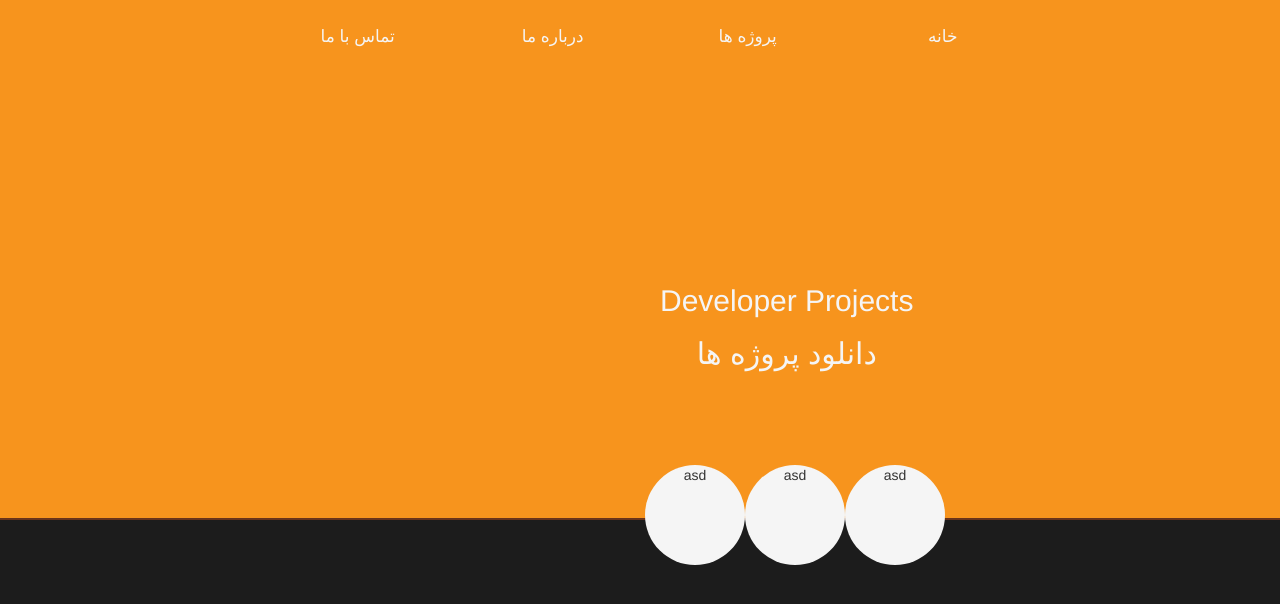
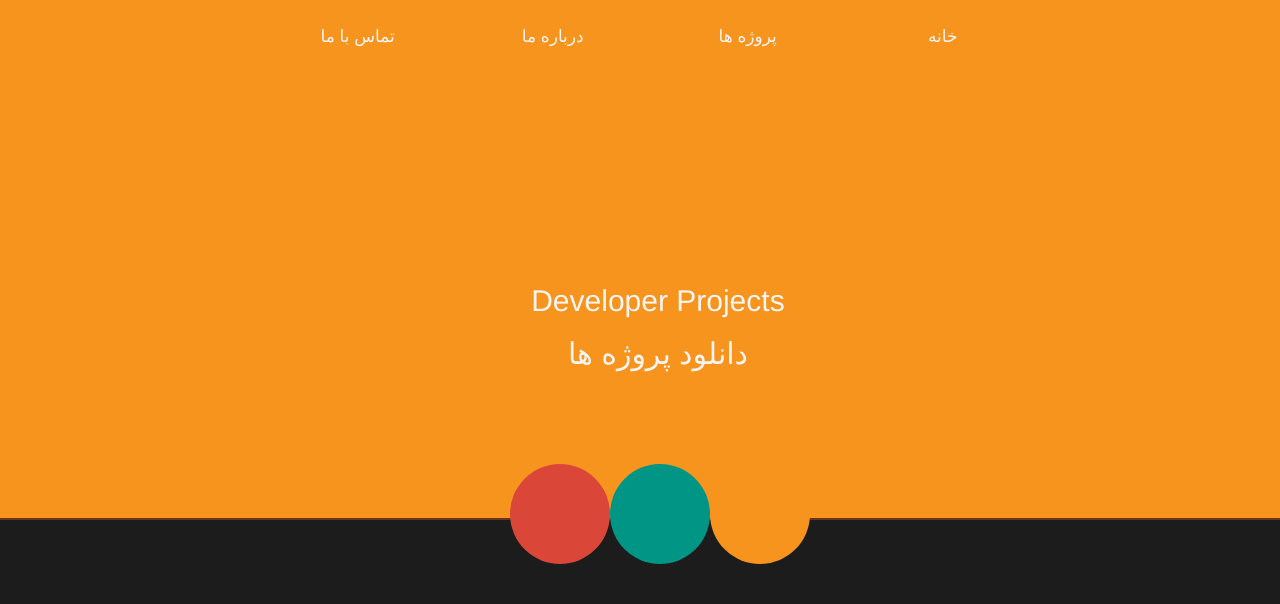
Before and after one commit to benmdeveloper/developerProjects, a plain HTML site: page index.html in a window 1280 px wide. Shown: the top 604 px of the page. Drawn offline with Linux system fonts and the light colour scheme.

Commit message:
mohammad

```diff
--- a/css/index.css
+++ b/css/index.css
@@ -23,31 +23,31 @@ body,html{
 }
 #menu2{
     position: absolute;
-    bottom: 235px;
-    left: 660px;
+    top: 58%;
+    left: 41%;
 }
 #cir1{
-    background-color: whitesmoke;
+    background-color: rgb(218,70,56);
     border-radius: 50px;
     height: 100px;
     width: 100px;
 }
 #cir2{
-    background-color: whitesmoke;
+    background-color: rgb(0,149,132);
     border-radius: 50px;
     height: 100px;
     width: 100px;
 }
 #cir3{
-    background-color: whitesmoke;
+    background-color: rgb(247,148,29);
     border-radius: 50px;
     height: 100px;
     width: 100px;
 }
 #upper_text{
     position: absolute;
-    top: 280px;
-    left: 660px;
+    top: 35%;
+    left: 41.5%;
     color: whitesmoke;
     font-size: 30px;
 }
--- a/index.html
+++ b/index.html
@@ -39,13 +39,13 @@
     </div>
     <div id="menu2" class="row">
         <div id="cir1" class="col-md-1">
-            asd
+
         </div>
         <div id="cir2" class="col-md-1">
-            asd
+
         </div>
         <div id="cir3" class="col-md-1">
-            asd
+
         </div>
     </div>
 </div>
```
